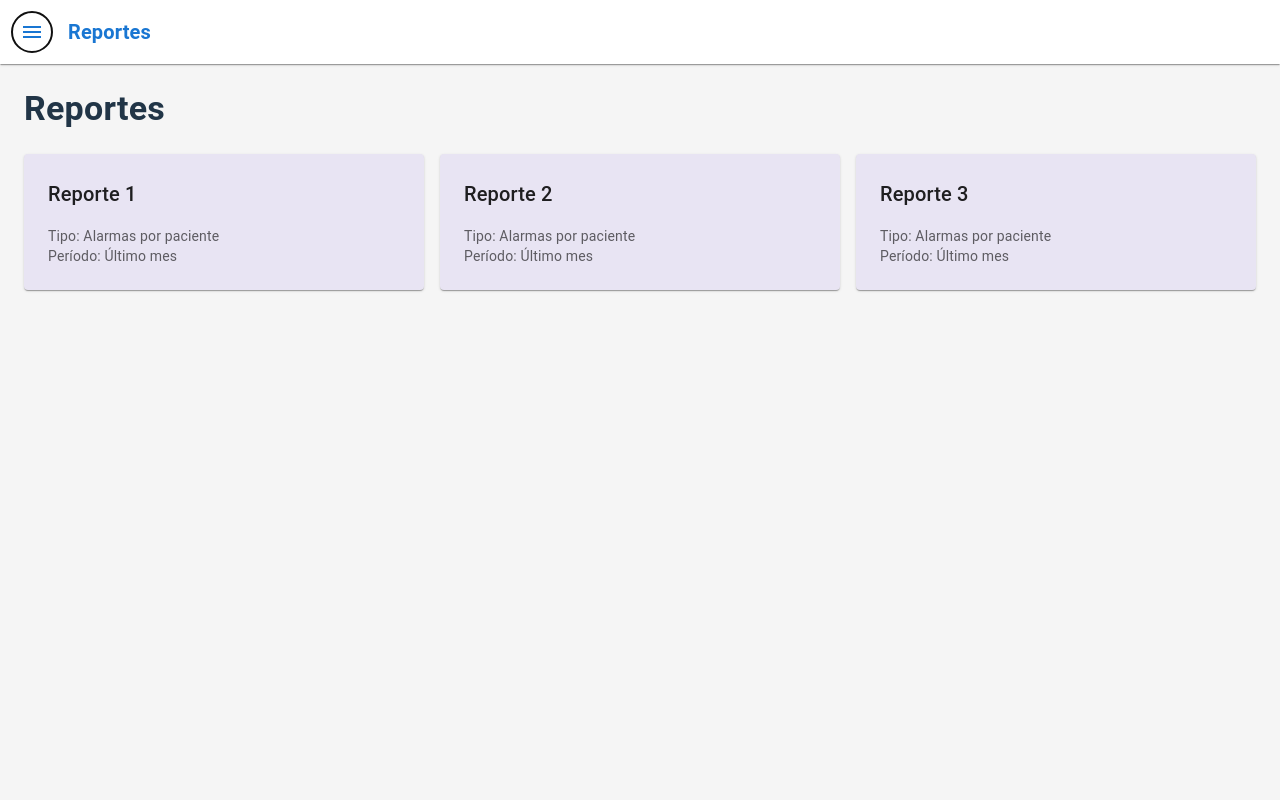
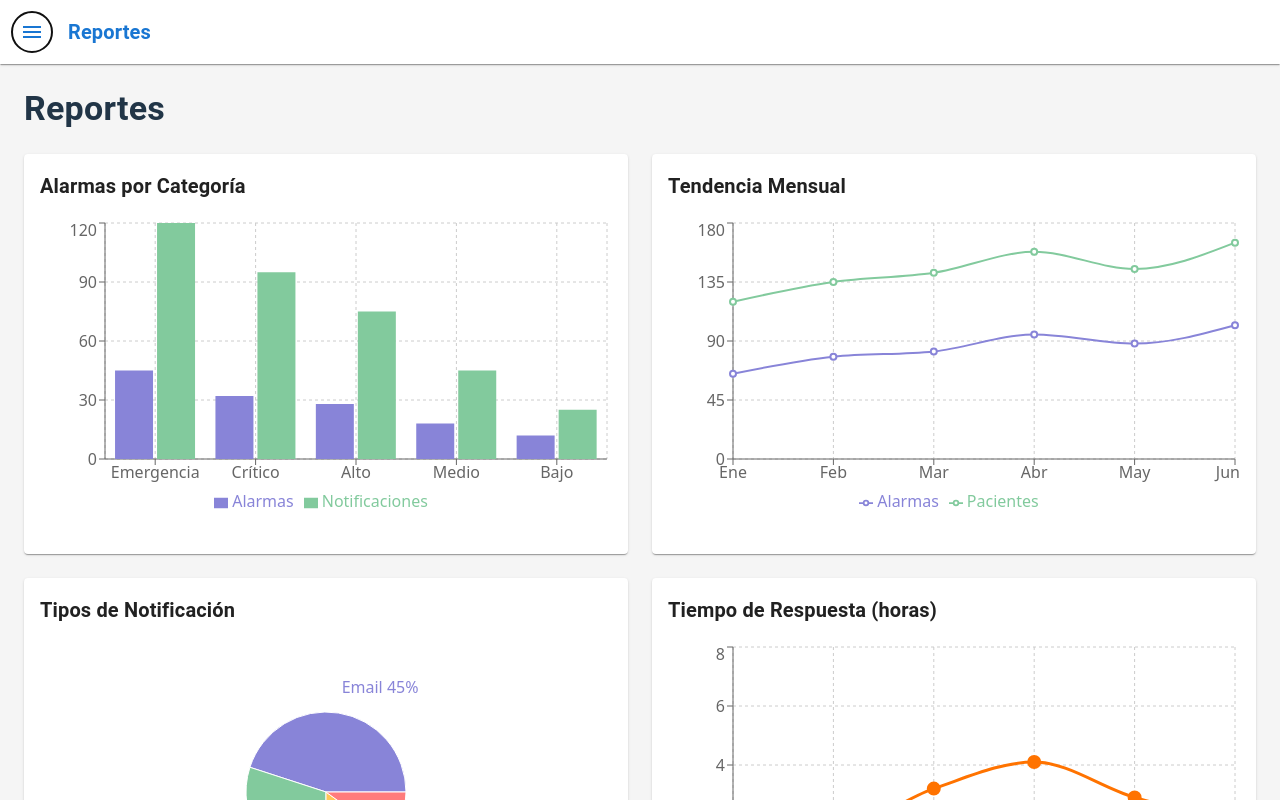
Before and after one commit to jameshell/CareAlarmWeb, a React (Vite) app: page /reportes in a window 1280 px wide. Both pictures are taken after a click on the button "open drawer". Shown: the top 800 px of the page. Built offline with nearby package versions, Linux system fonts and the light colour scheme.

Commit message:
Adding all dynamic charts for the reports section

```diff
--- a/package.json
+++ b/package.json
@@ -17,7 +17,8 @@
     "@tailwindcss/postcss": "^4.1.13",
     "react": "^19.1.1",
     "react-dom": "^19.1.1",
-    "react-router-dom": "^7.9.1"
+    "react-router-dom": "^7.9.1",
+    "recharts": "^3.2.1"
   },
   "devDependencies": {
     "@eslint/js": "^9.35.0",
--- a/src/pages/ReportesPage.tsx
+++ b/src/pages/ReportesPage.tsx
@@ -7,7 +7,25 @@ import {
   Toolbar,
   useTheme,
   useMediaQuery,
+  Grid,
 } from '@mui/material';
+import {
+  BarChart,
+  Bar,
+  XAxis,
+  YAxis,
+  CartesianGrid,
+  Tooltip,
+  Legend,
+  ResponsiveContainer,
+  LineChart,
+  Line,
+  PieChart,
+  Pie,
+  Cell,
+  AreaChart,
+  Area,
+} from 'recharts';
 import Navbar from '../components/Navbar';
 
 const ReportesPage: React.FC = () => {
@@ -19,6 +37,40 @@ const ReportesPage: React.FC = () => {
   const handleDrawerToggle = () => {
     setMobileOpen(!mobileOpen);
   };
+
+  // Mock data for charts
+  const alarmData = [
+    { name: 'Emergencia', alarmas: 45, notificaciones: 120 },
+    { name: 'Crítico', alarmas: 32, notificaciones: 95 },
+    { name: 'Alto', alarmas: 28, notificaciones: 75 },
+    { name: 'Medio', alarmas: 18, notificaciones: 45 },
+    { name: 'Bajo', alarmas: 12, notificaciones: 25 },
+  ];
+
+  const trendData = [
+    { mes: 'Ene', alarmas: 65, pacientes: 120 },
+    { mes: 'Feb', alarmas: 78, pacientes: 135 },
+    { mes: 'Mar', alarmas: 82, pacientes: 142 },
+    { mes: 'Abr', alarmas: 95, pacientes: 158 },
+    { mes: 'May', alarmas: 88, pacientes: 145 },
+    { mes: 'Jun', alarmas: 102, pacientes: 165 },
+  ];
+
+  const notificationTypes = [
+    { name: 'Email', value: 45, color: '#8884d8' },
+    { name: 'SMS', value: 30, color: '#82ca9d' },
+    { name: 'Push', value: 15, color: '#ffc658' },
+    { name: 'Llamada', value: 10, color: '#ff7c7c' },
+  ];
+
+  const responseTimeData = [
+    { hora: '00:00', tiempo: 2.5 },
+    { hora: '04:00', tiempo: 1.8 },
+    { hora: '08:00', tiempo: 3.2 },
+    { hora: '12:00', tiempo: 4.1 },
+    { hora: '16:00', tiempo: 2.9 },
+    { hora: '20:00', tiempo: 2.1 },
+  ];
 
   return (
     <Box sx={{ display: 'flex' }}>
@@ -40,30 +92,124 @@ const ReportesPage: React.FC = () => {
           Reportes
         </Typography>
 
-        <Box sx={{ display: 'flex', gap: 2, mb: 4, flexWrap: 'wrap' }}>
-          {[1, 2, 3].map((index) => (
-            <Card
-              key={index}
+        <Box
           sx={{
-                minWidth: 300,
-                flex: 1,
-                backgroundColor: '#e8e4f3',
-                boxShadow: 1,
+            display: 'grid',
+            gridTemplateColumns: {
+              xs: '1fr', // 1 column on extra small screens
+              md: 'repeat(2, 1fr)' // 2 columns on medium screens and up
+            },
+            gap: 3,
+            '& > *': {
+              minHeight: '400px'
+            }
           }}
         >
-              <CardContent sx={{ p: 3 }}>
-                <Typography variant="h6" sx={{ mb: 2 }}>
-                  Reporte {index}
+          {/* Bar Chart */}
+          <Card sx={{ boxShadow: 1 }}>
+            <CardContent>
+              <Typography variant="h6" sx={{ mb: 2, fontWeight: 600 }}>
+                Alarmas por Categoría
               </Typography>
-                <Typography variant="body2" color="text.secondary">
-                  Tipo: Alarmas por paciente
-                </Typography>
-                <Typography variant="body2" color="text.secondary">
-                  Período: Último mes
-                </Typography>
+              <ResponsiveContainer width="100%" height={300}>
+                <BarChart data={alarmData}>
+                  <CartesianGrid strokeDasharray="3 3" />
+                  <XAxis dataKey="name" />
+                  <YAxis />
+                  <Tooltip />
+                  <Legend />
+                  <Bar dataKey="alarmas" fill="#8884d8" name="Alarmas" />
+                  <Bar dataKey="notificaciones" fill="#82ca9d" name="Notificaciones" />
+                </BarChart>
+              </ResponsiveContainer>
             </CardContent>
           </Card>
+
+          {/* Line Chart */}
+          <Card sx={{ boxShadow: 1 }}>
+            <CardContent>
+              <Typography variant="h6" sx={{ mb: 2, fontWeight: 600 }}>
+                Tendencia Mensual
+              </Typography>
+              <ResponsiveContainer width="100%" height={300}>
+                <LineChart data={trendData}>
+                  <CartesianGrid strokeDasharray="3 3" />
+                  <XAxis dataKey="mes" />
+                  <YAxis />
+                  <Tooltip />
+                  <Legend />
+                  <Line
+                    type="monotone"
+                    dataKey="alarmas"
+                    stroke="#8884d8"
+                    strokeWidth={2}
+                    name="Alarmas"
+                  />
+                  <Line
+                    type="monotone"
+                    dataKey="pacientes"
+                    stroke="#82ca9d"
+                    strokeWidth={2}
+                    name="Pacientes"
+                  />
+                </LineChart>
+              </ResponsiveContainer>
+            </CardContent>
+          </Card>
+
+          {/* Pie Chart */}
+          <Card sx={{ boxShadow: 1 }}>
+            <CardContent>
+              <Typography variant="h6" sx={{ mb: 2, fontWeight: 600 }}>
+                Tipos de Notificación
+              </Typography>
+              <ResponsiveContainer width="100%" height={300}>
+                <PieChart>
+                  <Pie
+                    data={notificationTypes}
+                    cx="50%"
+                    cy="50%"
+                    labelLine={false}
+                    label={({ name, percent }: any) => `${name} ${(percent * 100).toFixed(0)}%`}
+                    outerRadius={80}
+                    fill="#8884d8"
+                    dataKey="value"
+                  >
+                    {notificationTypes.map((entry, index) => (
+                      <Cell key={`cell-${index}`} fill={entry.color} />
                     ))}
+                  </Pie>
+                  <Tooltip />
+                </PieChart>
+              </ResponsiveContainer>
+            </CardContent>
+          </Card>
+
+          {/* Line Chart - Response Time */}
+          <Card sx={{ boxShadow: 1 }}>
+            <CardContent>
+              <Typography variant="h6" sx={{ mb: 2, fontWeight: 600 }}>
+                Tiempo de Respuesta (horas)
+              </Typography>
+              <ResponsiveContainer width="100%" height={300}>
+                <LineChart data={responseTimeData}>
+                  <CartesianGrid strokeDasharray="3 3" />
+                  <XAxis dataKey="hora" />
+                  <YAxis />
+                  <Tooltip />
+                  <Legend />
+                  <Line
+                    type="monotone"
+                    dataKey="tiempo"
+                    stroke="#ff7300"
+                    strokeWidth={3}
+                    dot={{ fill: '#ff7300', strokeWidth: 2, r: 6 }}
+                    name="Tiempo Promedio"
+                  />
+                </LineChart>
+              </ResponsiveContainer>
+            </CardContent>
+          </Card>
         </Box>
       </Box>
     </Box>
```
Also changed, not shown: 1 other file (tests, documents, lock files or other folders). Lines whose indentation alone changed are shown as unchanged.
